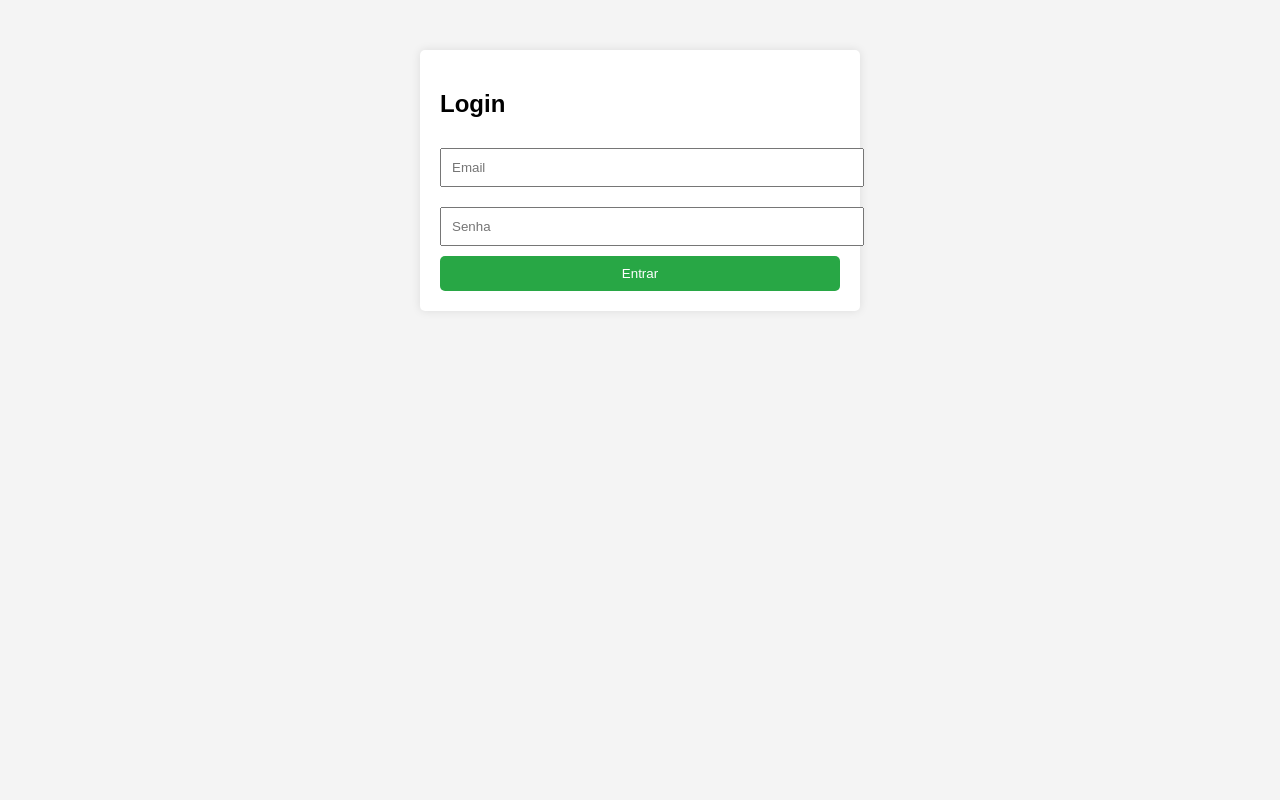
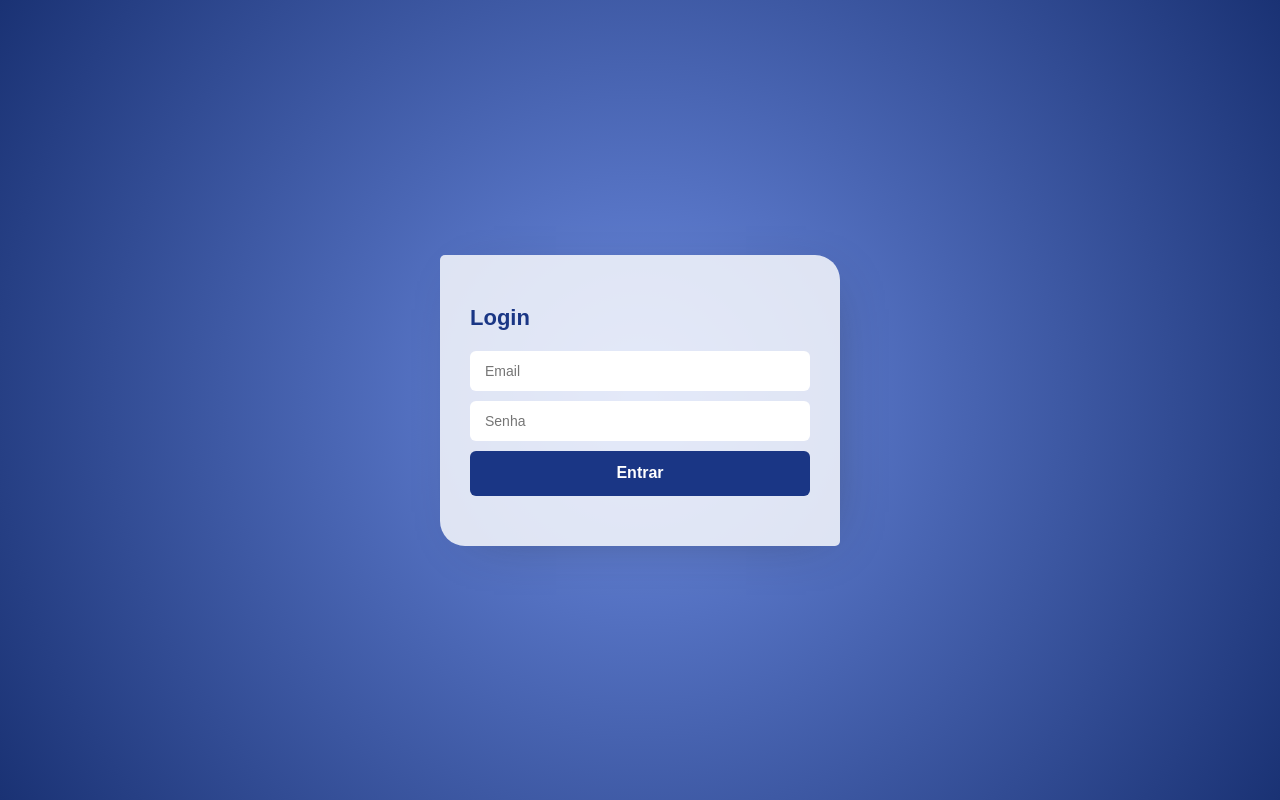
Before and after one commit to imarqueso/4juris-frontend, a plain HTML site: page index.html in a window 1280 px wide. Drawn offline with Linux system fonts and the light colour scheme.

Commit message:
Estilização

```diff
--- a/index.html
+++ b/index.html
@@ -5,6 +5,16 @@
     <meta name="viewport" content="width=device-width, initial-scale=1.0">
     <title>Login</title>
     <link rel="stylesheet" href="style.css">
+    <script>
+        function checkAuth() {
+            const token = localStorage.getItem('token');
+            if (token) {
+                window.location.href = 'dashboard.html';
+            }
+        }
+
+        document.addEventListener('DOMContentLoaded', checkAuth);
+    </script>
 </head>
 <body>
     <div class="login-container">
--- a/style.css
+++ b/style.css
@@ -1,36 +1,120 @@
+* {
+  box-sizing: border-box;
+  padding: 0px;
+  margin: 0px;
+}
+
 body {
   font-family: Arial, sans-serif;
-  background-color: #f4f4f4;
+  background: radial-gradient(circle, rgba(107, 138, 224, 1) 0%, rgba(26, 50, 116, 1) 100%);
   margin: 0;
   padding: 0;
+  width: 100%;
+  height: 100%;
+  min-height: 100vh;
+  display: flex;
+  justify-content: center;
+  align-items: center;
 }
 
-.login-container,
+.login-container {
+  max-width: 400px;
+  width: auto;
+  height: auto;
+  margin: 100px auto;
+  padding: 50px 30px;
+  background: #ffffffcf;
+  border-radius: 5px 25px 5px 25px;
+  box-shadow: 10px 10px 53px -25px rgba(36, 36, 36, 0.45);
+}
+
 .dashboard-container {
-  max-width: 400px;
-  margin: 50px auto;
-  padding: 20px;
-  background: white;
-  border-radius: 5px;
-  box-shadow: 0 0 10px rgba(0, 0, 0, 0.1);
+  max-width: 700px;
+  width: auto;
+  height: auto;
+  margin: 100px auto;
+  padding: 50px 30px;
+  background: #ffffffcf;
+  border-radius: 5px 25px 5px 25px;
+  box-shadow: 10px 10px 53px -25px rgba(36, 36, 36, 0.45);
+}
+
+h2 {
+  font-size: 22px;
+  margin-bottom: 20px;
+  text-align: left;
+  color: rgba(26, 54, 133, 1);
+  font-weight: 600;
 }
 
 input {
   width: 100%;
-  padding: 10px;
-  margin: 10px 0;
+  height: 40px;
+  background-color: #ffffff;
+  border: none;
+  border-radius: 6px;
+  font-size: 14px;
+  line-height: 20px;
+  color: #777676;
+  padding: 0px 15px;
+  box-sizing: border-box;
+  margin-bottom: 10px;
+  outline: none;
 }
 
 button {
   width: 100%;
-  padding: 10px;
-  background-color: #28a745;
+  height: 45px;
+  background-color: rgba(26, 54, 133, 1);
+  border-radius: 6px;
+  font-size: 16px;
+  font-weight: 600;
   color: white;
+  display: flex;
+  justify-content: center;
+  align-items: center;
+  outline: none;
   border: none;
-  border-radius: 5px;
   cursor: pointer;
+  transition: 0.5s ease all;
 }
 
 button:hover {
-  background-color: #218838;
+  filter: brightness(1.5);
+  transition: 0.5s ease all;
 }
+
+table {
+  width: auto;
+  height: auto;
+  background-color: transparent;
+  border-collapse: separate !important;
+  border: none;
+  border-radius: 10px;
+  overflow: hidden;
+  border-spacing: 0;
+}
+
+th {
+  border: 1px solid #6c88d7;
+  border-bottom: 1px solid #6c88d7 !important;
+  padding: 12px 30px 12px 10px !important;
+  background-color: rgb(94 120 195);
+  font-size: 16px;
+  text-transform: uppercase;
+  color: white;
+  line-height: 18px;
+  text-align: left;
+  white-space: nowrap;
+}
+
+td {
+  border: 1px solid #eeeaea;
+  padding: 15px;
+  background-color: white;
+  font-size: 18px;
+  color: var(--primary);
+  line-height: 20px;
+  text-align: left;
+  white-space: nowrap;
+}
```
